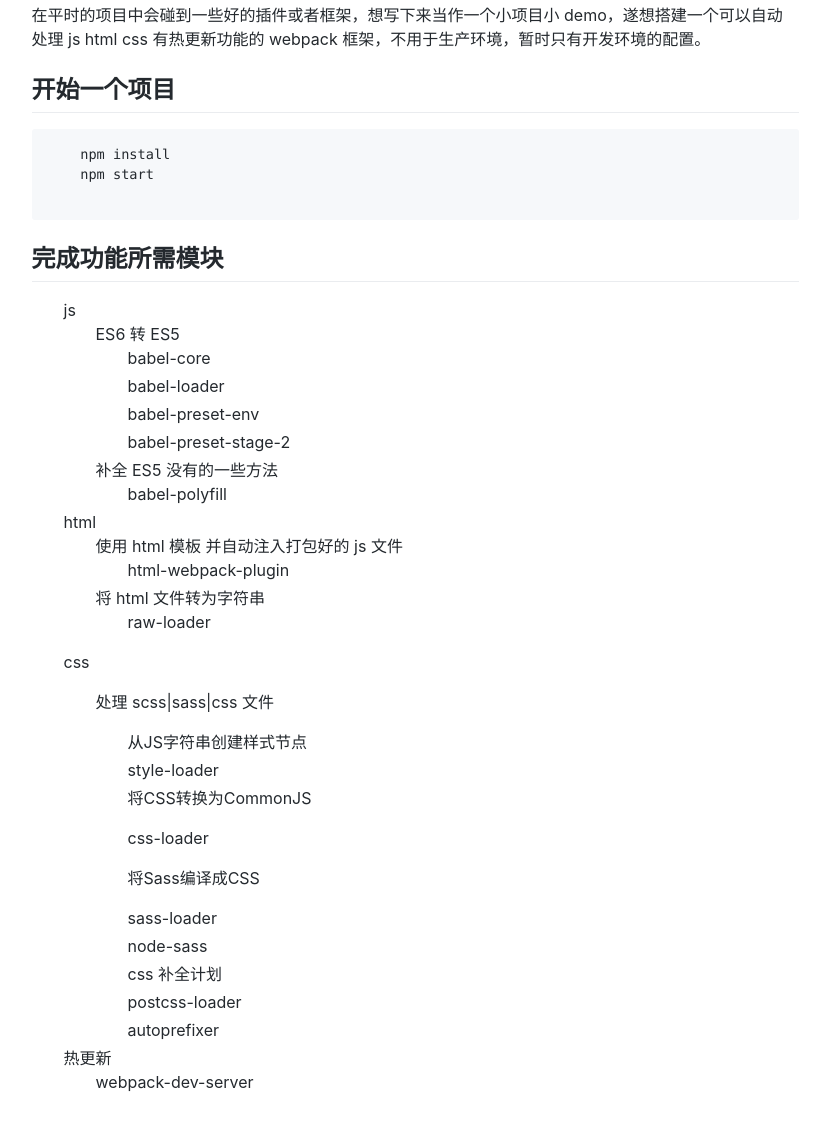
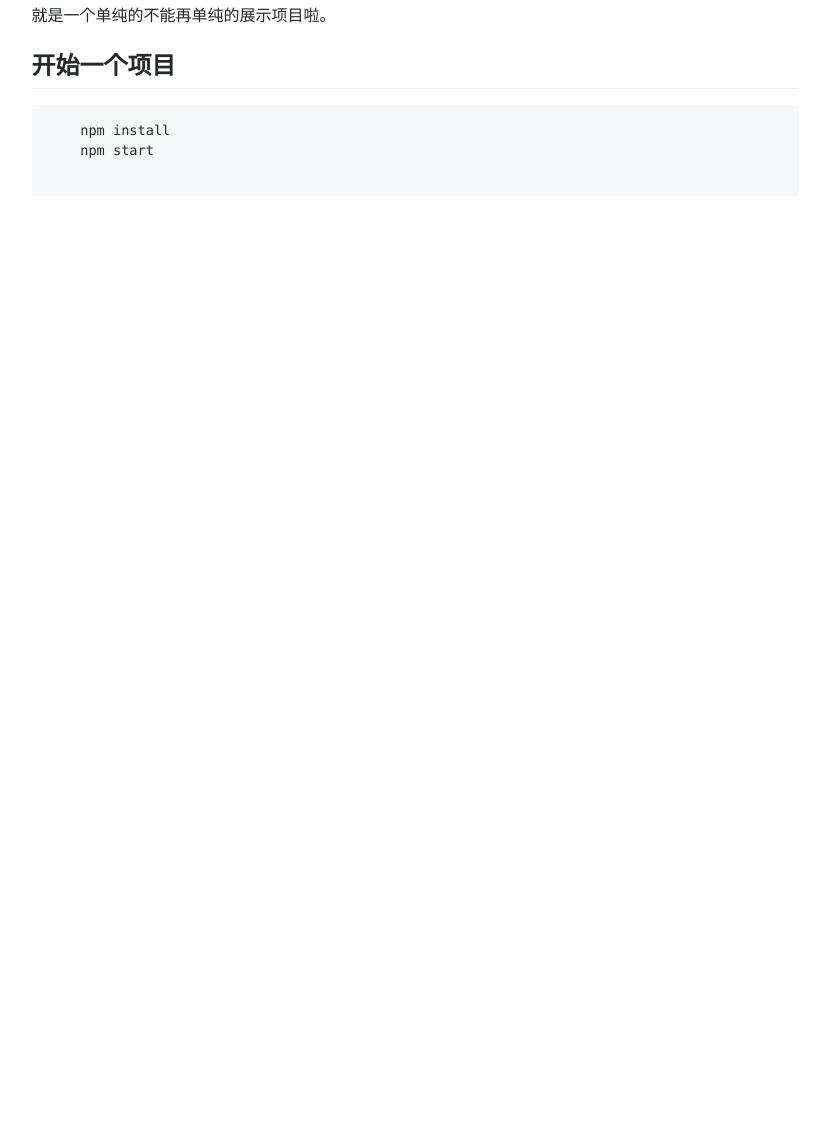
Before and after one commit to jsjzh/mini-app-tiny-code, a website built with webpack: page index.html in a window 1280 px wide. Shown: the part 195-1326 px from the top of the page, without its empty margins (225-1055 px from the left). After the commit the page ends 800 px from the top, so only its background shows below. Built offline with nearby package versions, Linux system fonts and the light colour scheme; files whose address does not match are found by name.

```diff
--- a/src/index.html
+++ b/src/index.html
@@ -7,7 +7,7 @@
   <h1 class="ct">使用说明</h1>
 
   <h2>介绍</h2>
-  <p>在平时的项目中会碰到一些好的插件或者框架，想写下来当作一个小项目小 demo，遂想搭建一个可以自动处理 js html css 有热更新功能的 webpack 框架，不用于生产环境，暂时只有开发环境的配置。</p>
+  <p>就是一个单纯的不能再单纯的展示项目啦。</p>
 
   <h2>开始一个项目</h2>
   <pre>
@@ -15,68 +15,4 @@
     <code>npm start</code>
   </pre>
 
-  <h2>完成功能所需模块</h2>
-  <ul>
-    <li>js
-      <ul>
-        <li>ES6 转 ES5
-          <ul>
-            <li>babel-core</li>
-            <li>babel-loader</li>
-            <li>babel-preset-env</li>
-            <li>babel-preset-stage-2</li>
-          </ul>
-        </li>
-        <li>补全 ES5 没有的一些方法
-          <ul>
-            <li>babel-polyfill</li>
-          </ul>
-        </li>
-      </ul>
-    </li>
-    <li>html
-      <ul>
-        <li>使用 html 模板 并自动注入打包好的 js 文件
-          <ul>
-            <li>html-webpack-plugin</li>
-          </ul>
-        </li>
-        <li>将 html 文件转为字符串
-          <ul>
-            <li>raw-loader</li>
-          </ul>
-        </li>
-      </ul>
-    </li>
-    <li>
-      <p>css</p>
-      <ul>
-        <li>
-          <p>处理 scss|sass|css 文件</p>
-          <ul>
-            <li>从JS字符串创建样式节点</li>
-            <li>style-loader</li>
-            <li>将CSS转换为CommonJS</li>
-            <li>
-              <p>css-loader</p>
-            </li>
-            <li>
-              <p>将Sass编译成CSS</p>
-            </li>
-            <li>sass-loader</li>
-            <li>node-sass</li>
-            <li>css 补全计划</li>
-            <li>postcss-loader</li>
-            <li>autoprefixer</li>
-          </ul>
-        </li>
-      </ul>
-    </li>
-    <li>热更新
-      <ul>
-        <li>webpack-dev-server</li>
-      </ul>
-    </li>
-  </ul>
-
 </div>
--- a/src/index.js
+++ b/src/index.js
@@ -10,6 +10,8 @@
 // -------------
 // 开始写项目代码
 import "type/interview";
+import "type/string";
+import "type/array";
 
 // -------------
 if (module.hot) {
--- /dev/null
+++ b/src/type/array.js
@@ -0,0 +1,2 @@
+// http://www.w3school.com.cn/jsref/jsref_obj_array.asp
+// https://www.cnblogs.com/lzm1989/p/5967815.html
--- /dev/null
+++ b/src/type/regexp.js
@@ -0,0 +1,2 @@
+// http://www.w3school.com.cn/jsref/jsref_obj_regexp.asp
+// https://www.cnblogs.com/lvmylife/p/9079297.html
--- /dev/null
+++ b/src/type/string.js
@@ -0,0 +1,5 @@
+/**
+ * 展示展示 javascript 中 String 的一些方法的地方
+ */
+
+// http://www.w3school.com.cn/jsref/jsref_obj_string.asp
```
